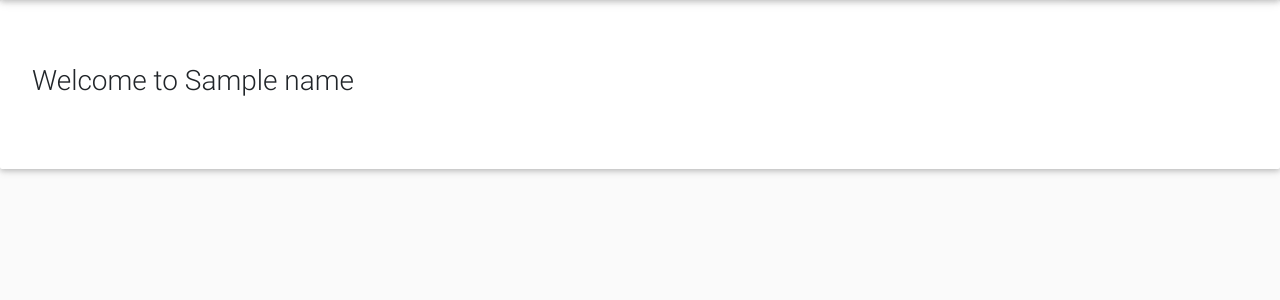
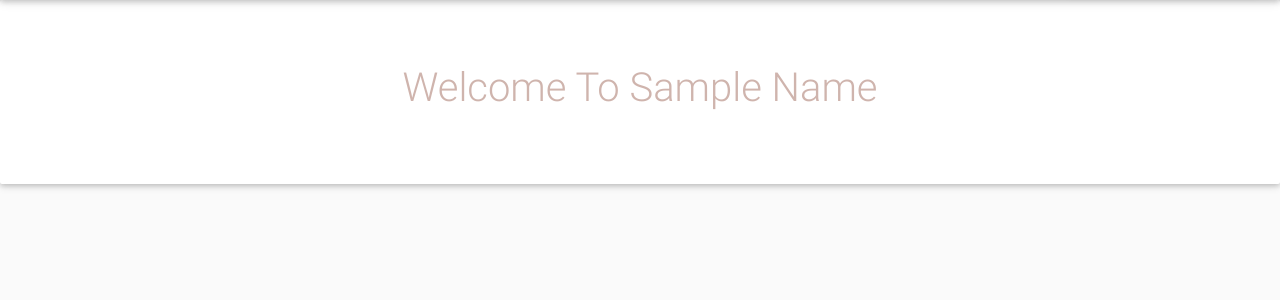
Before and after one commit to kipkemoimayor/NewsApp, a Flask app: template app/templates/articles.html in a window 1280 px wide. Shown: the part 62-362 px from the top of the page. Run offline with Flask 2, Linux system fonts and the light colour scheme; the template is opened without the code that fills it: most values are stand-ins (such as "Sample title", 1, 10 or a date in 2020); some libraries are stand-ins or nearby versions.

Commit message:
changed the position of headings to center

```diff
--- a/app/static/css/main.css
+++ b/app/static/css/main.css
@@ -34,3 +34,7 @@ h2{
 #title:hover{
   background-color: #9873;
 }
+.art{
+  text-align: center;
+  color: #8436;
+}
--- a/app/templates/articles.html
+++ b/app/templates/articles.html
@@ -2,7 +2,7 @@
 {%import 'macros.html' as macro%}
 {% block content %}
 <div class="jumbotron">
-  <h3>Welcome to {{name}}</h3>
+  <h1 class="art">Welcome to {{name}}</h1>
 
 </div>
 <div class="container-fluid">
--- a/app/templates/macros.html
+++ b/app/templates/macros.html
@@ -63,7 +63,7 @@
     <div class="card-body">
       <p class="card-text">{{article.description}}</p>
       <p>Date Published {{article.publishedAt}}</p>
-      <a href="{{article.urlToImage}}"><button type="button" class="btn btn-info btn-md">Read more</button></a>
+      <a class="btn btn-pink" href="{{article.urlToImage}}">Read more</a>
     </div>
 
   </div>
```
